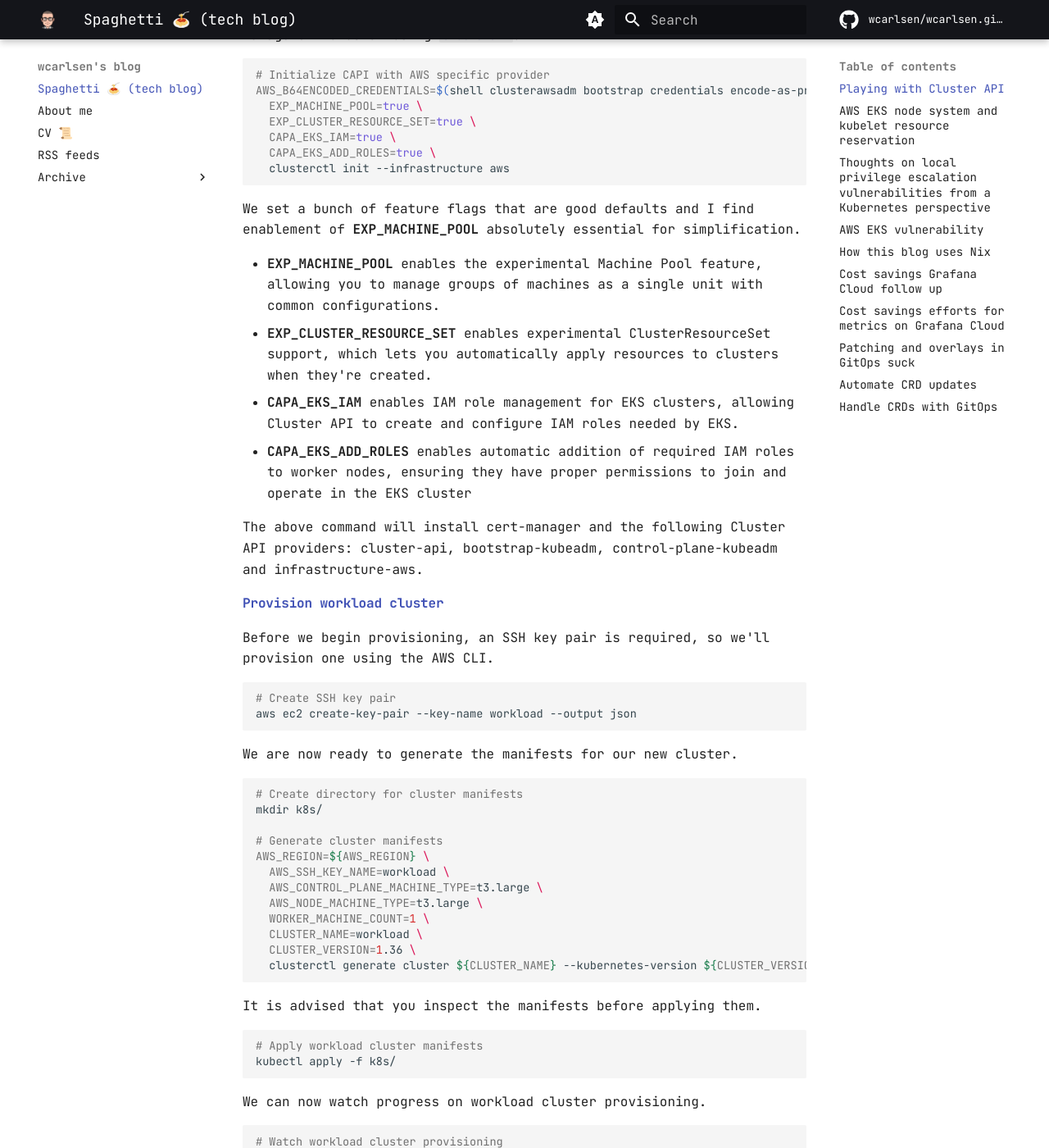
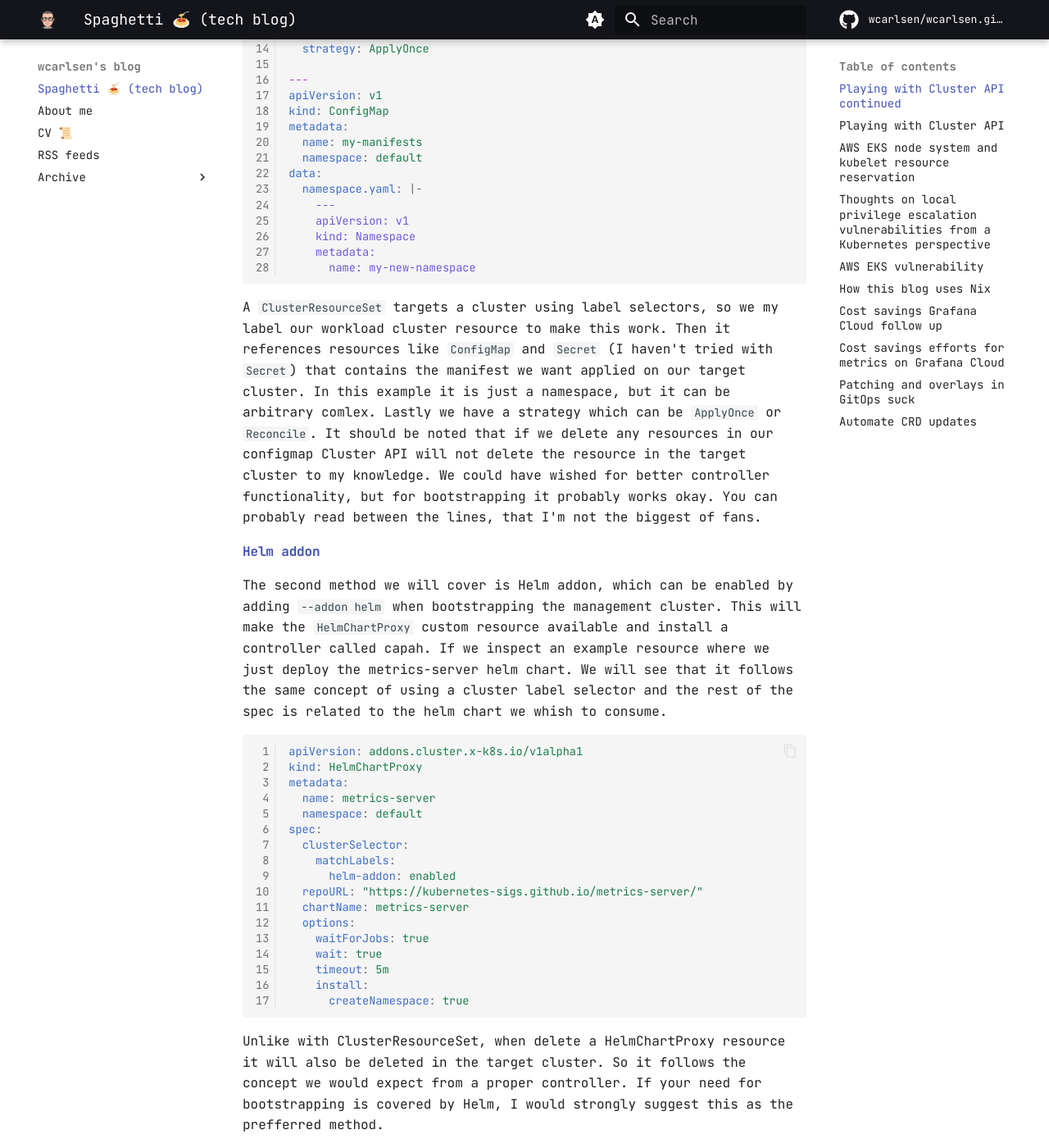
Before and after one commit to wcarlsen/wcarlsen.github.io, an MkDocs documentation site: the page built from docs/index.md, in a window 1280 px wide and 1400 px high, scrolled down 996 px. Shown: the whole window at 82% size. Built offline with MkDocs 1.6.1 and Material for MkDocs 9.7.7, drawn with Linux system fonts in a browser that asks for light colours; emoji names are drawn with the system emoji font; plug-ins that fetch from the network failed and are left out; comment, search, counter and statistics services are not loaded; some of the changed text lies outside the part shown.

Commit message:
Added cluster api continued post
Signed-off-by: Willi Carlsen <carlsenwilli@gmail.com>

````diff
--- /dev/null
+++ b/docs/posts/2026-09-05-playing-with-cluster-api-continued.md
@@ -0,0 +1,76 @@
+---
+date: 2026-09-05
+tags:
+  - aws
+  - kubernetes
+  - capi
+---
+
+# Playing with Cluster API continued
+
+In the previous post we bootstrapped a Cluster API management cluster onto a local Kubernetes distribution and used that to provision a workload cluster. We also made sure that we could take backup of workload cluster related resources and restore them, making the need for long live management clusters less important. See the post [here](2026-08-18-playing-with-cluster-api.md). In this post we will focusing more on Cluster API specific ways to deploy things onto the workload cluster, which is important for bootstrapping GitOps capabilties among other things. It should be noted that all methods covered here will first apply things to the workload cluster once it is ready.
+
+### ClusterResourceSet
+
+With Cluster API we can enable ClusterResourceSet by  setting the experimental feature with the flag `EXP_CLUSTER_RESOURCE_SET=true` when bootstrapping the management cluster. This ensures that the custom resource `ClusterResourceSet` becomes available on our management cluster. But how does it work?
+
+The concept is pretty simple to grasp if we inspect an example of the resource
+
+```yaml
+---
+apiVersion: addons.cluster.x-k8s.io/v1beta2
+kind: ClusterResourceSet
+metadata:
+  name: my-customresourceset
+  namespace: default
+spec:
+  clusterSelector:
+    matchLabels:
+      clusterresourceset: enabled
+  resources:
+    - kind: ConfigMap
+      name: my-manifests
+  strategy: ApplyOnce
+
+---
+apiVersion: v1
+kind: ConfigMap
+metadata:
+  name: my-manifests
+  namespace: default
+data:
+  namespace.yaml: |-
+    ---
+    apiVersion: v1
+    kind: Namespace
+    metadata:
+      name: my-new-namespace
+```
+
+A `ClusterResourceSet` targets a cluster using label selectors, so we my label our workload cluster resource to make this work. Then it references resources like `ConfigMap` and `Secret` (I haven't tried with `Secret`) that contains the manifest we want applied on our target cluster. In this example it is just a namespace, but it can be arbitrary comlex. Lastly we have a strategy which can be `ApplyOnce` or `Reconcile`. It should be noted that if we delete any resources in our configmap Cluster API will not delete the resource in the target cluster to my knowledge. We could have wished for better controller functionality, but for bootstrapping it probably works okay. You can probably read between the lines, that I'm not the biggest of fans.
+
+### Helm addon
+
+The second method we will cover is Helm addon, which can be enabled by adding `--addon helm` when bootstrapping the management cluster. This will make the `HelmChartProxy` custom resource available and install a controller called capah. If we inspect an example resource where we just deploy the metrics-server helm chart. We will see that it follows the same concept of using a cluster label selector and the rest of the spec is related to the helm chart we whish to consume.
+
+```yaml
+apiVersion: addons.cluster.x-k8s.io/v1alpha1
+kind: HelmChartProxy
+metadata:
+  name: metrics-server
+  namespace: default
+spec:
+  clusterSelector:
+    matchLabels:
+      helm-addon: enabled
+  repoURL: "https://kubernetes-sigs.github.io/metrics-server/"
+  chartName: metrics-server
+  options:
+    waitForJobs: true
+    wait: true
+    timeout: 5m
+    install:
+      createNamespace: true
+```
+
+Unlike with ClusterResourceSet, when delete a HelmChartProxy resource it will also be deleted in the target cluster. So it follows the concept we would expect from a proper controller. If your need for bootstrapping is covered by Helm, I would strongly suggest this as the prefferred method.
--- a/mkdocs.yaml
+++ b/mkdocs.yaml
@@ -13,6 +13,7 @@ theme:
     repo: fontawesome/brands/github
   features:
     - header.autohide
+    - content.code.copy
   palette:
     # Palette toggle for automatic mode
     - media: "(prefers-color-scheme)"
@@ -66,6 +67,7 @@ markdown_extensions:
       emoji_index: !!python/name:material.extensions.emoji.twemoji
       emoji_generator: !!python/name:material.extensions.emoji.to_svg
   - pymdownx.highlight:
+      linenums: true
       anchor_linenums: true
       line_spans: __span
       pygments_lang_class: true
````
